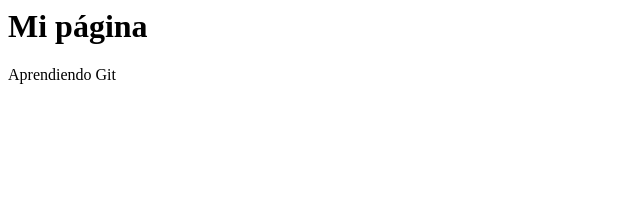
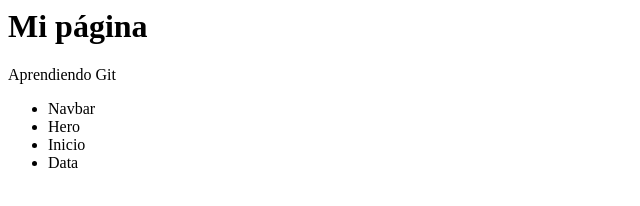
Before and after one commit to enriquedisdev/git-learning, a plain HTML site: page index.html in a window 1280 px wide. Shown: the whole page, without its empty margins (0-640 px from the left). Drawn offline with Linux system fonts and the light colour scheme.

Commit message:
Actualización de README e index.html

```diff
--- a/index.html
+++ b/index.html
@@ -1,2 +1,9 @@
 <h1>Mi página </h1>
 <p>Aprendiendo Git</p>
+<ul>
+    <li>Navbar</li>
+    <li>Hero</li>
+    <li>Inicio</li>
+    <li>Data</li>
+</ul>
+<!--Solo de prueba, no es ninguna estructura de HTML-->
```
Also changed, not shown: 1 other file.
